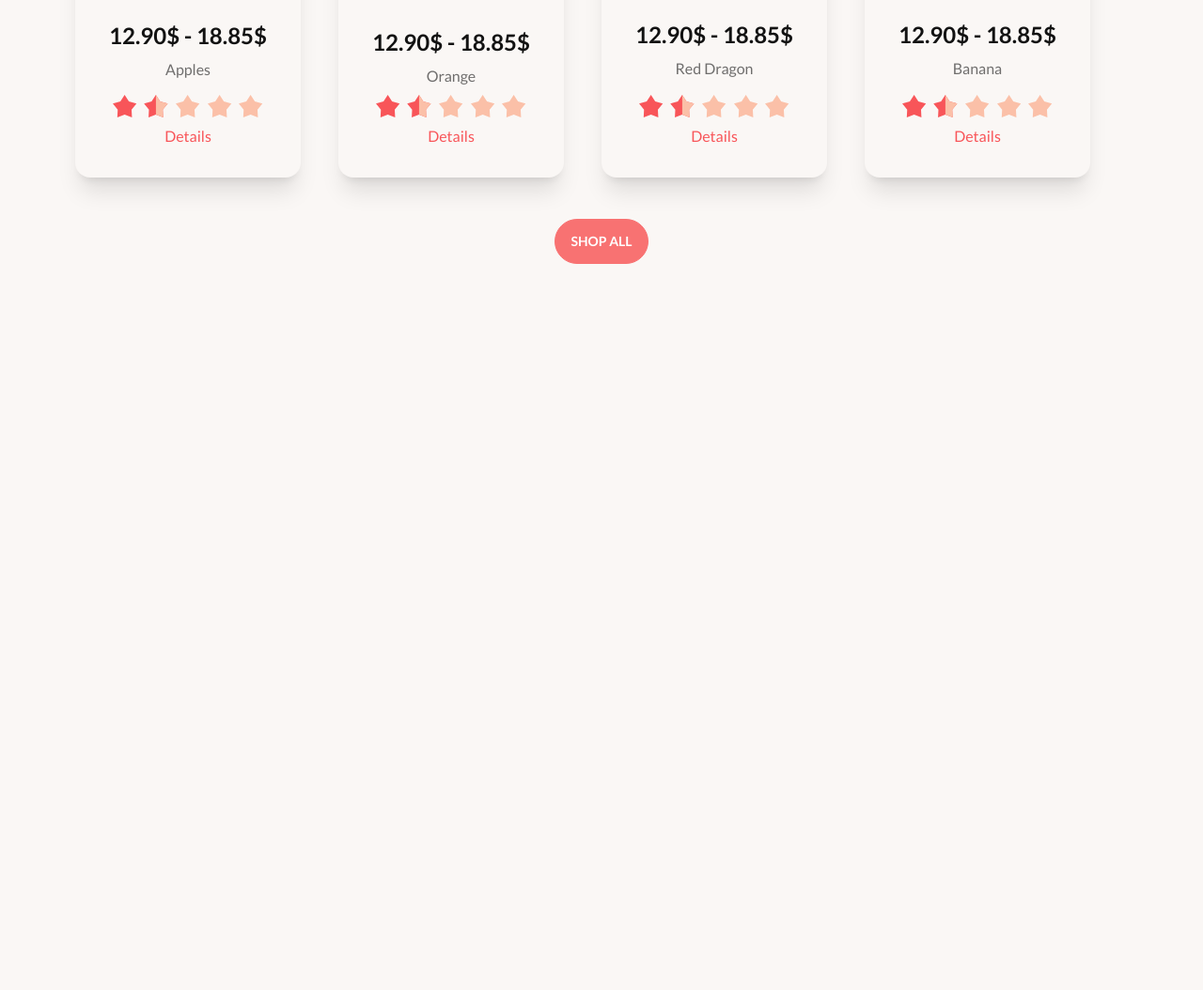
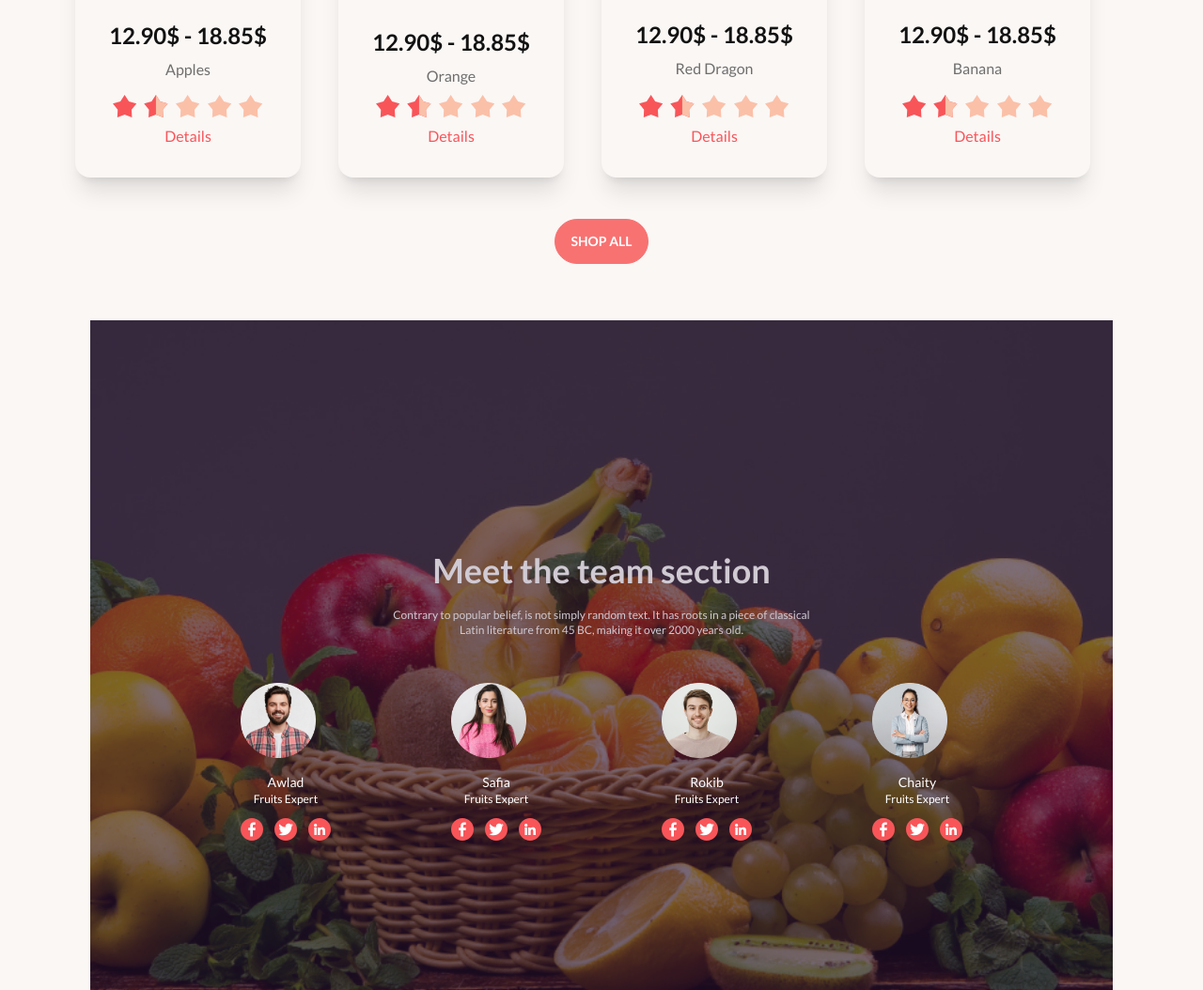
Before and after one commit to Farhad-Hossain-45/third-assignment, a plain HTML site: page index.html in a window 1280 px wide. Shown: the part 1519-2573 px from the top of the page at 94% size. Before the commit the page ends 1800 px from the top, so only its background shows below. Drawn offline with nearby package versions, Linux system fonts and the light colour scheme.

Commit message:
added team section

```diff
--- a/index.html
+++ b/index.html
@@ -304,6 +304,65 @@
           Shop All
         </button>
       </div>
+      <section class="max-w-screen-xl mx-auto px-8 md:px-16 lg:px-24 py-5 my-10">
+        <div class="hero min-h-screen" style="background-image: url(./images/banner1.png);">
+          <div class="hero-overlay bg-opacity-60"></div>
+          <div class="hero-content text-center text-neutral-content">
+            <div class="max-w-3xl ">
+              <h1 class="mb-5 text-4xl font-bold">Meet the team section</h1>
+              <p class="text-xs mb-12">Contrary to popular belief, is not simply random text. It has roots in a piece of classical <br> Latin literature from 45 BC, making it over 2000 years old.</p>
+              <div class="grid grid-cols-4 md:gap-32 gap-4">
+                <div>
+                  <img class="w-20 h-20" src="./images/member1.png" alt="">
+                  <h3 class="text-white text-sm mt-4">Awlad</h3>
+                  <p class="text-white text-xs">Fruits Expert</p>
+                  <div class="flex gap-3 mt-3">
+                  <a href=""><img src="./images/facebook 1.svg" alt=""></a>
+                  <a href=""><img src="./images/twitter (1) 1.svg" alt=""></a>
+                  <a href=""><img src="./images/linkedin 1.svg" alt=""></a>
+                  </div>
+
+
+
+                </div>
+                <div>
+                  <img class="w-20 h-20" src="./images/member2.png" alt="">
+                  <h3 class="text-white text-sm mt-4">Safia</h3>
+                  <p class="text-white text-xs">Fruits Expert</p>
+                  <div class="flex gap-3 mt-3">
+                  <a href=""><img src="./images/facebook 1.svg" alt=""></a>
+                  <a href=""><img src="./images/twitter (1) 1.svg" alt=""></a>
+                  <a href=""><img src="./images/linkedin 1.svg" alt=""></a>
+                  </div>
+                </div>
+                <div>
+                  <img class="w-20 h-20" src="./images/member3.png" alt="">
+                  <h3 class="text-white text-sm mt-4">Rokib</h3>
+                  <p class="text-white text-xs">Fruits Expert</p>
+                  <div class="flex gap-3 mt-3">
+                  <a href=""><img src="./images/facebook 1.svg" alt=""></a>
+                  <a href=""><img src="./images/twitter (1) 1.svg" alt=""></a>
+                  <a href=""><img src="./images/linkedin 1.svg" alt=""></a>
+                  </div>
+                </div>
+                <div>
+                  <img class="w-20 h-20" src="./images/member4.png" alt="">
+                  <h3 class="text-white text-sm mt-4">Chaity</h3>
+                  <p class="text-white text-xs">Fruits Expert</p>
+                  <div class="flex gap-3 mt-3">
+                  <a href=""><img src="./images/facebook 1.svg" alt=""></a>
+                  <a href=""><img src="./images/twitter (1) 1.svg" alt=""></a>
+                  <a href=""><img src="./images/linkedin 1.svg" alt=""></a>
+                  </div>
+                </div>
+              </div>
+            </div>
+
+          </div>
+        </div>
+
+      </section>
+
     </main>
     <footer>
 
```
Also changed, not shown: images/facebook 1.svg (added), images/linkedin 1.svg (added), images/twitter (1) 1.svg (added).
